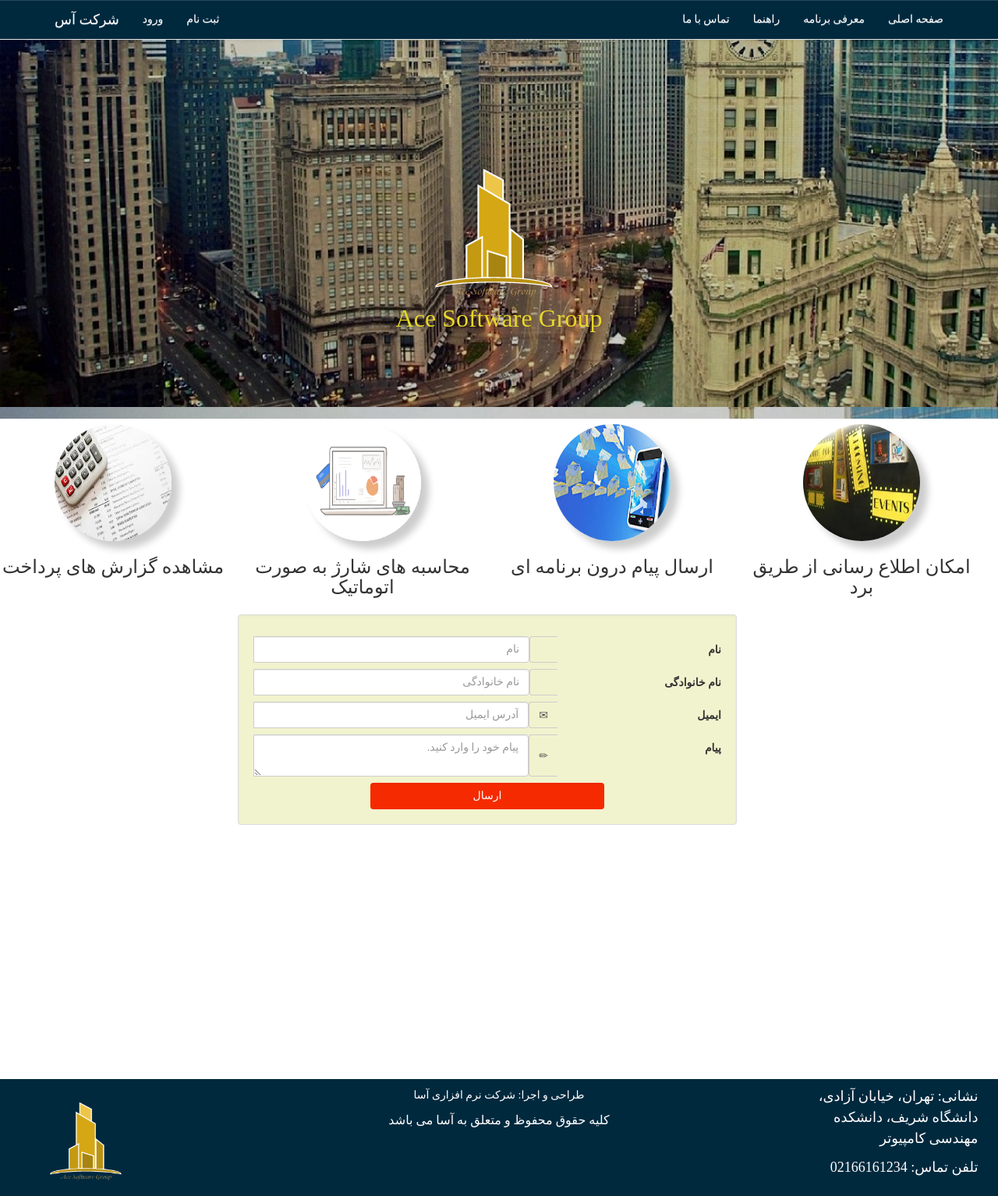
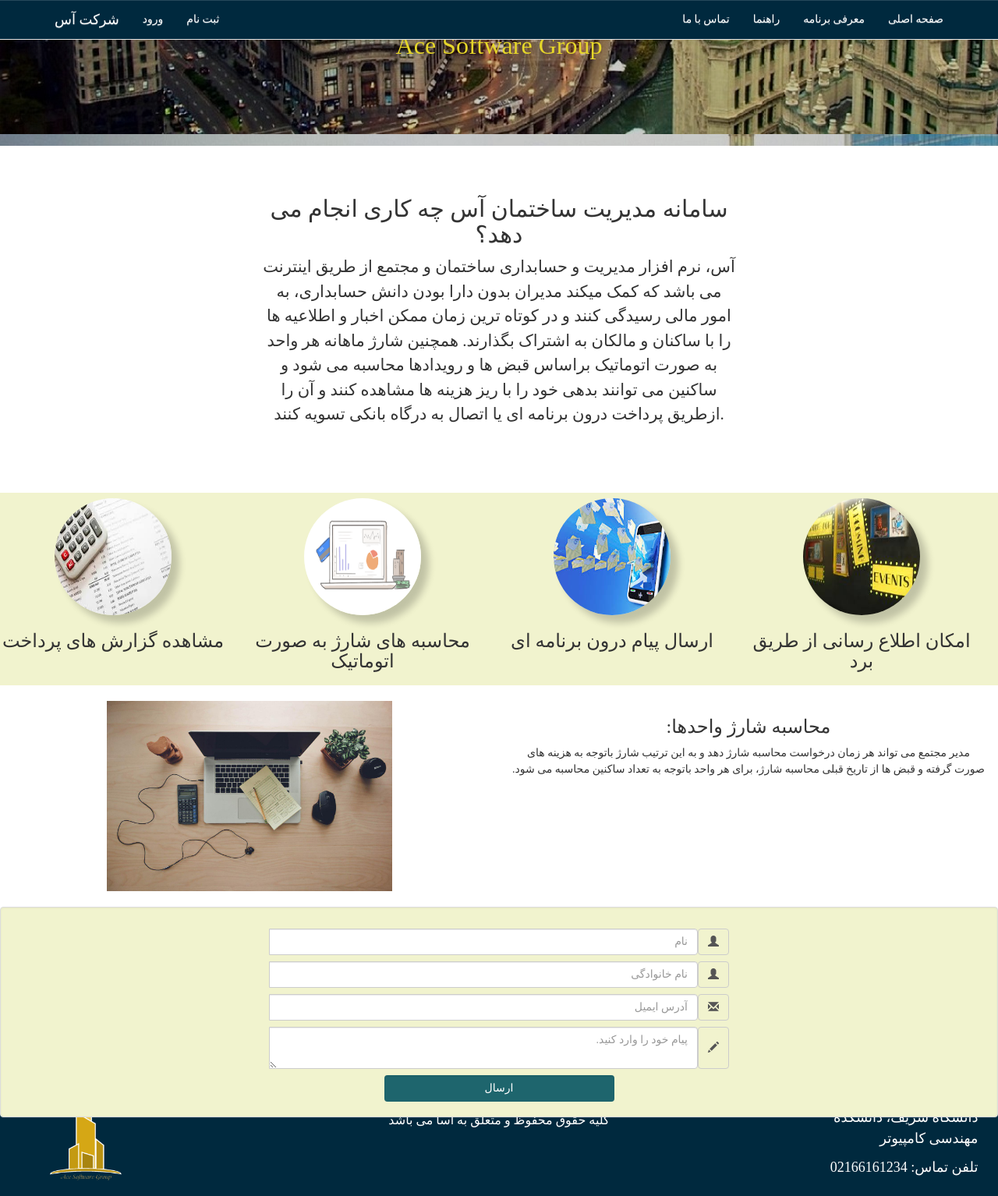
Before and after one commit to MahdiehBrf/BuildingManagement, a Django app: page / in a window 1280 px wide. Shown: the whole page at 78% size. Run offline with Django 3.2, Linux system fonts and the light colour scheme; some libraries are stand-ins or nearby versions; some web fonts are replaced.

Commit message:
first page UI

```diff
--- a/MySite/templates/index.html
+++ b/MySite/templates/index.html
@@ -64,7 +64,19 @@
         </section>
     </div>
     <div class="row">
-        <section class="content">
+        <section class="content ">
+            <div class="myHead col-md-6 col-xs-12">
+            <h2>
+                سامانه مدیریت ساختمان آس چه کاری انجام می دهد؟
+            </h2>
+            <p>
+                آس، نرم افزار مدیریت و حسابداری ساختمان و مجتمع از طریق اینترنت می باشد که کمک میکند مدیران بدون دارا بودن دانش حسابداری، به امور مالی رسیدگی کنند و در کوتاه ترین زمان ممکن اخبار و اطلاعیه ها را با ساکنان و مالکان به اشتراک بگذارند. همچنین شارژ ماهانه هر واحد به صورت اتوماتیک براساس قبض ها و رویدادها محاسبه می شود و ساکنین می توانند بدهی خود را با ریز هزینه ها مشاهده کنند و آن را ازطریق پرداخت درون برنامه ای یا اتصال به درگاه بانکی تسویه کنند.
+            </p>
+                </div>
+        </section>
+    </div>
+    <div class="row">
+        <section class="content" style="background-color: #F1F3CE">
             <div class="inner">
                 <div class="copy row" id="about-app">
                     <!--h1>معرفی برنامه</h1-->
@@ -88,58 +100,70 @@
             </div>
         </section>
         </div>
-
+    <div class="row">
+        <section class="content" >
+            <div class="inner">
+                <div class="copy row manual" id="manual" style="margin:0;direction: rtl">
+                    <div class="img col-xs-12 col-md-6">
+                        <img src="{% static 'images/1.jpg' %}" >
+                    </div>
+                    <div class="discreption col-xs-12 col-md-6">
+                        <h3> محاسبه شارژ واحدها:</h3>
+                        <p>
+مدیر مجتمع می تواند هر زمان درخواست محاسبه شارژ دهد و به این ترتیب شارژ باتوجه به هزینه های صورت گرفته و قبض ها از تاریخ قبلی محاسبه شارژ، برای هر واحد باتوجه به تعداد ساکنین محاسبه می شود.
+                        </p>
+                    </div>
+                </div>
+            </div>
+        </section>
+</div>
       <div class="row">
         <section class="content">
             <div class="inner">
-                <div class="copy row contact" id="contact">
-                    <form class="well form-horizontal col-xs-12 col-sm-6 " action="/send_feedback/" method="post"  id="contact_form">{% csrf_token %}
-                        <fieldset>
+                <div class="copy row contact" id="contact" style="margin:0;">
+                    <form class="well form-horizontal col-xs-12 row " action="/send_feedback/" method="post"  id="contact_form" style="margin:0;">{% csrf_token %}
+                        <fieldset class="col-xs-12 col-md-6" >
 <div class="form-group">
-  <div class="col-md-8 inputGroupContainer">
+  <div class="col-md-12 inputGroupContainer">
   <div class="input-group">
   <span class="input-group-addon"><i class="glyphicon glyphicon-user"></i></span>
   <input  name="first_name" placeholder="نام" class="form-control"  type="text">
     </div>
   </div>
-  <label class="col-md-4 control-label">نام</label>
 </div>
 
 <div class="form-group">
-    <div class="col-md-8 inputGroupContainer">
+    <div class="col-md-12 inputGroupContainer">
     <div class="input-group">
   <span class="input-group-addon"><i class="glyphicon glyphicon-user"></i></span>
   <input name="last_name" placeholder="نام خانوادگی" class="form-control"  type="text">
     </div>
   </div>
-  <label class="col-md-4 control-label" >نام خانوادگی</label>
 </div>
 
        <div class="form-group">
-    <div class="col-md-8 inputGroupContainer">
+    <div class="col-md-12 inputGroupContainer">
     <div class="input-group">
         <span class="input-group-addon"><i class="glyphicon glyphicon-envelope"></i></span>
   <input name="email" placeholder="آدرس ایمیل" class="form-control"  type="text">
     </div>
   </div>
-  <label class="col-md-4 control-label">ایمیل</label>
 </div>
 
 <div class="form-group">
-    <div class="col-md-8 inputGroupContainer">
+    <div class="col-md-12 inputGroupContainer">
     <div class="input-group">
         <span class="input-group-addon"><i class="glyphicon glyphicon-pencil"></i></span>
         	<textarea class="form-control" name="text" placeholder="پیام خود را وارد کنید."></textarea>
   </div>
   </div>
-  <label class="col-md-4 control-label">پیام</label>
 </div>
 
 <!--<div class="alert alert-success col-md-12" role="alert" id="success_message">پیام با موفقیت ارسال شد. <i class="glyphicon glyphicon-thumbs-up"></i> متشکریم .</div>-->
 
 <div class="form-group">
   <div class="col-md-12">
-      <button type="submit" class="form-control btn">ارسال</button>
+      <button type="submit" class="form-control btn send">ارسال</button>
   </div>
 </div>
 </fieldset>
@@ -430,7 +454,8 @@
     </form>
 </section>
     </body>
-  <div id="footer">
+
+  <div id="footer" class="col-xs-12">
       <div class="address">
           <p>نشانی: تهران، خیابان آزادی، دانشگاه شریف، دانشکده مهندسی کامپیوتر</p>
           <p>تلفن تماس: 02166161234</p>
--- a/static/css/main/main.css
+++ b/static/css/main/main.css
@@ -7,7 +7,7 @@
   box-sizing: inherit; }
 
 * {
-  font-family: brandon !important; }
+  font-family: brandon; }
 
 html {
   box-sizing: border-box;
@@ -52,10 +52,19 @@ html {
           margin: 0 !important; }
     html body .hero, html body .content {
       z-index: 1;
+      margin-top: 20px;
       text-align: center;
       position: relative;
       width: 100%;
       height: auto; }
+      html body .hero .myHead, html body .content .myHead {
+        float: none;
+        margin: auto;
+        margin-top: 5%;
+        margin-bottom: 5%;
+        font-size: 150%; }
+      html body .hero .manual img, html body .content .manual img {
+        max-width: 60%; }
       @media screen and (max-height: 735px) {
         html body .hero, html body .content {
           top: 300px; } }
@@ -90,16 +99,19 @@ html {
           -moz-transition: all 0.35s ease-in-out;
           -ms-transition: all 0.35s ease-in-out;
           -o-transition: all 0.35s ease-in-out; }
-      html body .hero .manual, html body .content .manual {
-        padding: 100px;
-        position: relative;
-        min-height: 400px;
-        text-align: center;
-        margin: 3px;
-        background-color: #5BC8AC; }
-      @media screen and (min-width: 800px) {
-        html body .hero .contact .well, html body .content .contact .well {
-          margin: 5px 25%; } }
+      html body .hero .contact .well, html body .content .contact .well {
+        width: 100%; }
+        html body .hero .contact .well fieldset, html body .content .contact .well fieldset {
+          margin: auto;
+          float: none; }
+        @media screen and (min-width: 800px) {
+          html body .hero .contact .well, html body .content .contact .well {
+            margin: 5px 25%; } }
+    html body .glyphicon {
+      font-family: 'Glyphicons Halflings' !important; }
+    html body .input-group-addon:first-child {
+      border: 1px solid #ccc;
+      border-radius: 4px; }
   html .well {
     background-color: #F1F3CE;
     background-image: none; }
@@ -113,6 +125,8 @@ html {
           background-color: #F62A00;
           color: white;
           width: 50%; }
+        html .well fieldset .form-group .btn.send {
+          background-color: #1E656D; }
       html .well fieldset .inputGroupContainer input.form-control {
         text-align: right; }
       html .well fieldset .text-danger {
@@ -123,15 +137,17 @@ html {
       html .well fieldset .forgetButton {
         background-color: #F1F3CE;
         border: none; }
+        html .well fieldset .forgetButton:hover {
+          color: #F62A00; }
   html #footer {
     font-family: brandon;
     text-align: center;
     width: 100%;
-    position: absolute;
     height: 150px;
     background-color: #00293E;
     color: white;
     right: 0;
+    position: absolute;
     bottom: 0;
     left: 0;
     padding: 1rem;
--- a/static/css/main/main.scss
+++ b/static/css/main/main.scss
@@ -22,7 +22,7 @@ $font_color: #white;
 }
 
 * {
-    font-family: brandon !important;
+    font-family: brandon;
 }
 
 html {
@@ -38,17 +38,17 @@ html {
         @include prefix(align-items, center);
         @include prefix(flex-align, center);
         @include prefix(display, flex);
-        .nav{
-                text-align: center;
+        .nav {
+            text-align: center;
         }
-        .navbar{
-            background-image: linear-gradient(to bottom,$main_color 0,$main_color 100%);
-            li:hover{
-                background-image: linear-gradient(to bottom,$forth_color 0,$forth_color 100%);
+        .navbar {
+            background-image: linear-gradient(to bottom, $main_color 0, $main_color 100%);
+            li:hover {
+                background-image: linear-gradient(to bottom, $forth_color 0, $forth_color 100%);
             }
         }
 
-        .container-fluid{
+        .container-fluid {
             width: 100%;
 
         }
@@ -69,12 +69,26 @@ html {
         }
         .hero, .content {
             z-index: 1;
+            margin-top: 20px;
             text-align: center;
             position: relative;
             width: 100%;
             height: auto;
-            @media screen and (max-height:735px ){
-                top:300px
+            .myHead{
+                float: none;
+                margin: auto;
+                margin-top: 5%;
+                margin-bottom: 5%;
+                font-size: 150%;
+            }
+            .manual{
+                img{
+                    max-width: 60%;
+
+                }
+            }
+            @media screen and (max-height: 735px) {
+                top: 300px
             }
             .inner {
                 position: relative;
@@ -110,24 +124,28 @@ html {
                 }
             }
 
-            .manual {
-                padding:100px;
-                position: relative;
-                min-height: 400px;
-                text-align: center;
-                margin: 3px;
-                background-color: #5BC8AC;
-            }
-            .contact{
-                .well{
 
+            .contact {
+                .well {
+
+                    width: 100%;
+                    fieldset{
+                        margin: auto;
+                        float: none;
+                    }
                     @media screen and (min-width: 800px) {
-                    margin: 5px 25%;
+                        margin: 5px 25%;
                     }
                 }
             }
         }
-
+        .glyphicon {
+            font-family: 'Glyphicons Halflings' !important;
+        }
+        .input-group-addon:first-child {
+            border: 1px solid #ccc;
+            border-radius: 4px;
+        }
     }
     .well {
         background-color: $third_color;
@@ -143,6 +161,9 @@ html {
                     color: white;
                     width: 50%;
                 }
+                .btn.send{
+                    background-color: $second_color ;
+                }
             }
             .inputGroupContainer input.form-control {
                 text-align: right;
@@ -155,6 +176,9 @@ html {
                 background-color: $third_color;
             }
             .forgetButton{
+                &:hover{
+                    color: $forth_color;
+                }
                background-color: $third_color;
                 border: none;
             }
@@ -164,11 +188,11 @@ html {
         font-family: brandon;
         text-align: center;
         width: 100%;
-        position: absolute;
         height: 150px;
-        background-color: #00293E;
+        background-color: $main_color;
         color: white;
         right: 0;
+        position: absolute;
         bottom: 0;
         left: 0;
         padding: 1rem;
```
Also changed, not shown: static/images/1.jpg (added), static/images/2.jpg (added), static/images/3.jpg (added), static/images/4.jpg (added), static/images/5.jpg (added), 1 other file.
